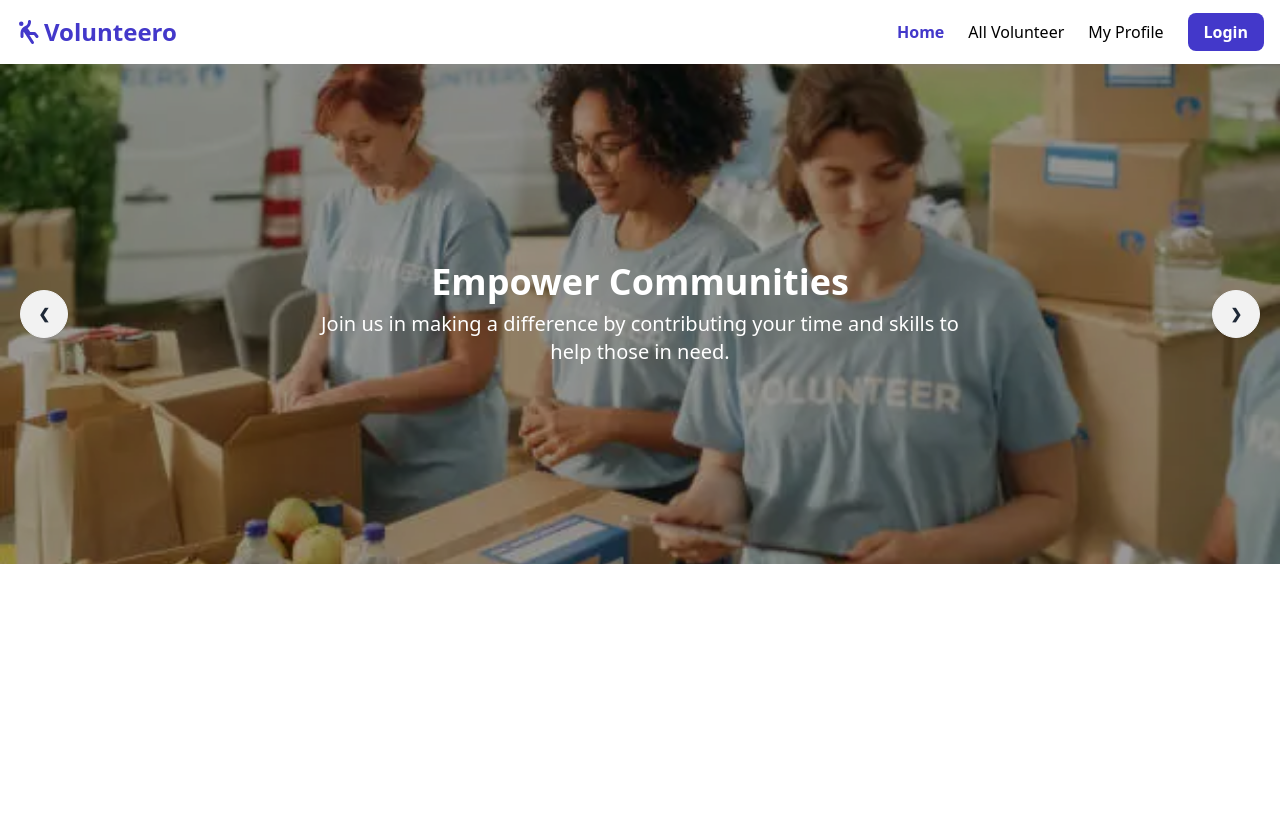
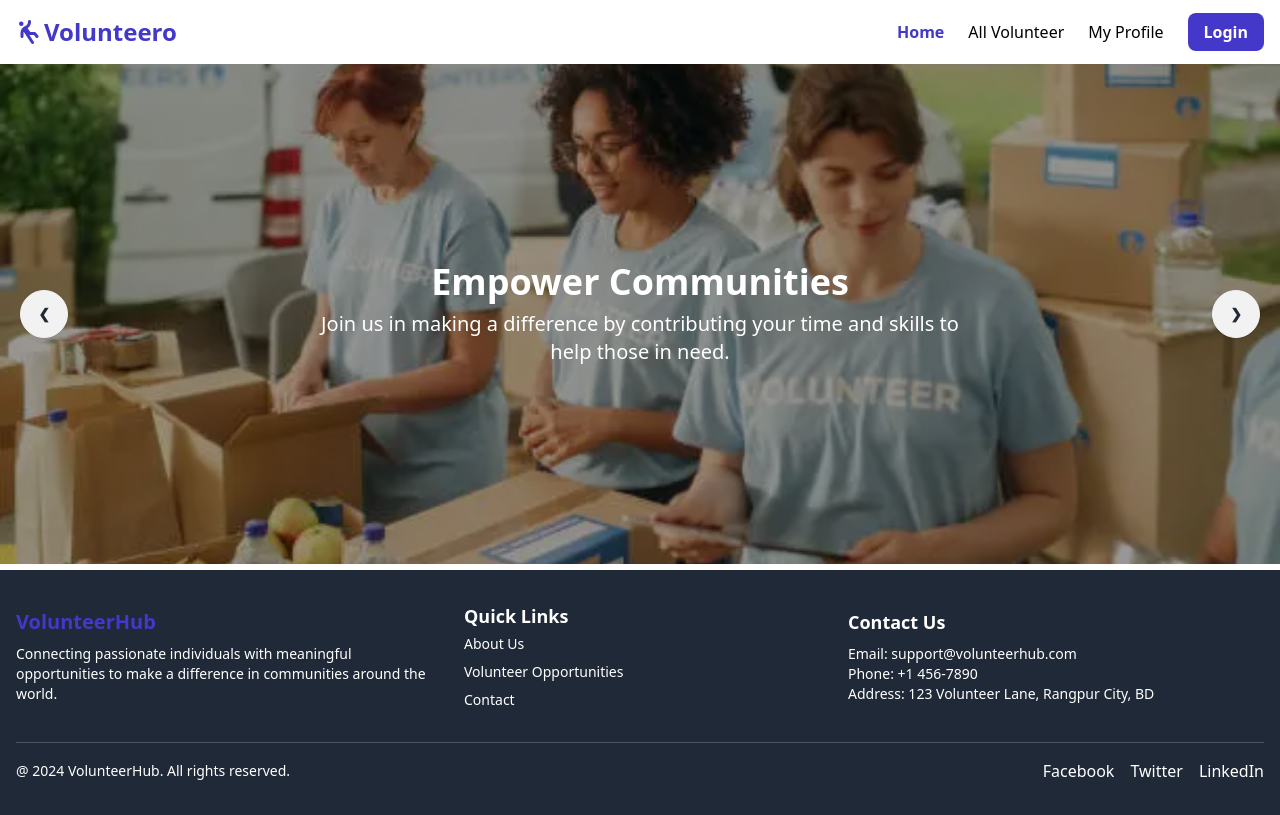
Before and after one commit to chayon1001/volunteer-management-client-side, a React (Vite) app: page / in a window 1280 px wide. Built offline with nearby package versions, Linux system fonts and the light colour scheme; no server answers.

Commit message:
added the footer section with some of social links added

```diff
--- /dev/null
+++ b/src/components/footer/Footer.jsx
@@ -0,0 +1,66 @@
+import React from 'react';
+
+const Footer = () => {
+    return (
+        <footer className="bg-gray-800 text-white py-8">
+            <div className="container mx-auto px-4">
+
+                <div className="flex flex-wrap justify-between items-center mb-8">
+
+                    <div className="w-full md:w-1/3 mb-6 md:mb-0">
+                        <h2 className="text-xl text-indigo-700 font-bold mb-2">VolunteerHub</h2>
+                        <p className="text-sm">
+                            Connecting passionate individuals with meaningful opportunities to make a difference in communities around the world.
+                        </p>
+                    </div>
+
+
+                    <div className="w-full md:w-1/3 mb-6 md:mb-0 pl-8">
+                        <h3 className="text-lg font-semibold mb-1">Quick Links</h3>
+                        <ul className="text-sm space-y-2">
+                            <li><a href="/about" className="hover:text-indigo-400">About Us</a></li>
+                            <li><a href="/volunteer-opportunities" className="hover:text-indigo-400">Volunteer Opportunities</a></li>
+                            <li><a href="/contact" className="hover:text-indigo-400">Contact</a></li>
+
+                        </ul>
+                    </div>
+
+                    {/* Contact Information */}
+                    <div className="w-full md:w-1/3">
+                        <h3 className="text-lg font-semibold mb-2">Contact Us</h3>
+                        <p className="text-sm">Email: support@volunteerhub.com</p>
+                        <p className="text-sm">Phone: +1 456-7890</p>
+                        <p className="text-sm">Address: 123 Volunteer Lane, Rangpur City, BD</p>
+                    </div>
+                </div>
+
+
+                <div className="border-t border-gray-600 pt-4 flex flex-wrap justify-between items-center">
+                    <p className="text-sm">@ 2024 VolunteerHub. All rights reserved.</p>
+                    <div className="space-x-4">
+                        <a
+                            href="https://facebook.com"
+                            target="_blank"
+                            className="hover:text-indigo-400">
+                            Facebook
+                        </a>
+                        <a
+                            href="https://twitter.com"
+                            target="_blank"
+                            className="hover:text-indigo-400" >
+                            Twitter
+                        </a>
+                        <a
+                            href="https://linkedin.com"
+                            target="_blank"
+                            className="hover:text-indigo-400">
+                            LinkedIn
+                        </a>
+                    </div>
+                </div>
+            </div>
+        </footer>
+    );
+};
+
+export default Footer;
--- a/src/layouts/MainLayout.jsx
+++ b/src/layouts/MainLayout.jsx
@@ -1,12 +1,14 @@
 import React from 'react';
 import Navbar from '../components/Navbar/Navbar';
 import { Outlet } from 'react-router-dom';
+import Footer from '../components/footer/Footer';
 
 const MainLayout = () => {
     return (
         <div>
             <Navbar></Navbar>
             <Outlet></Outlet>
+            <Footer></Footer>
         </div>
     );
 };
```
